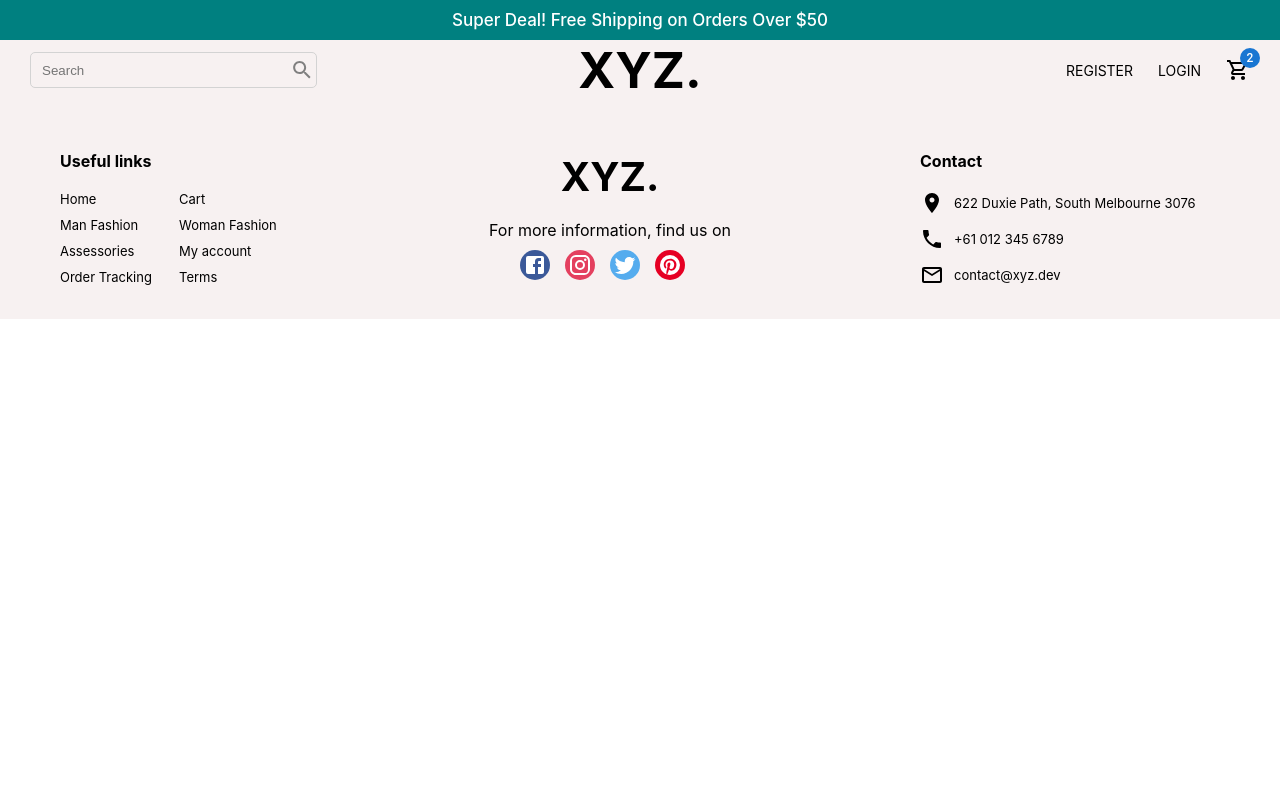
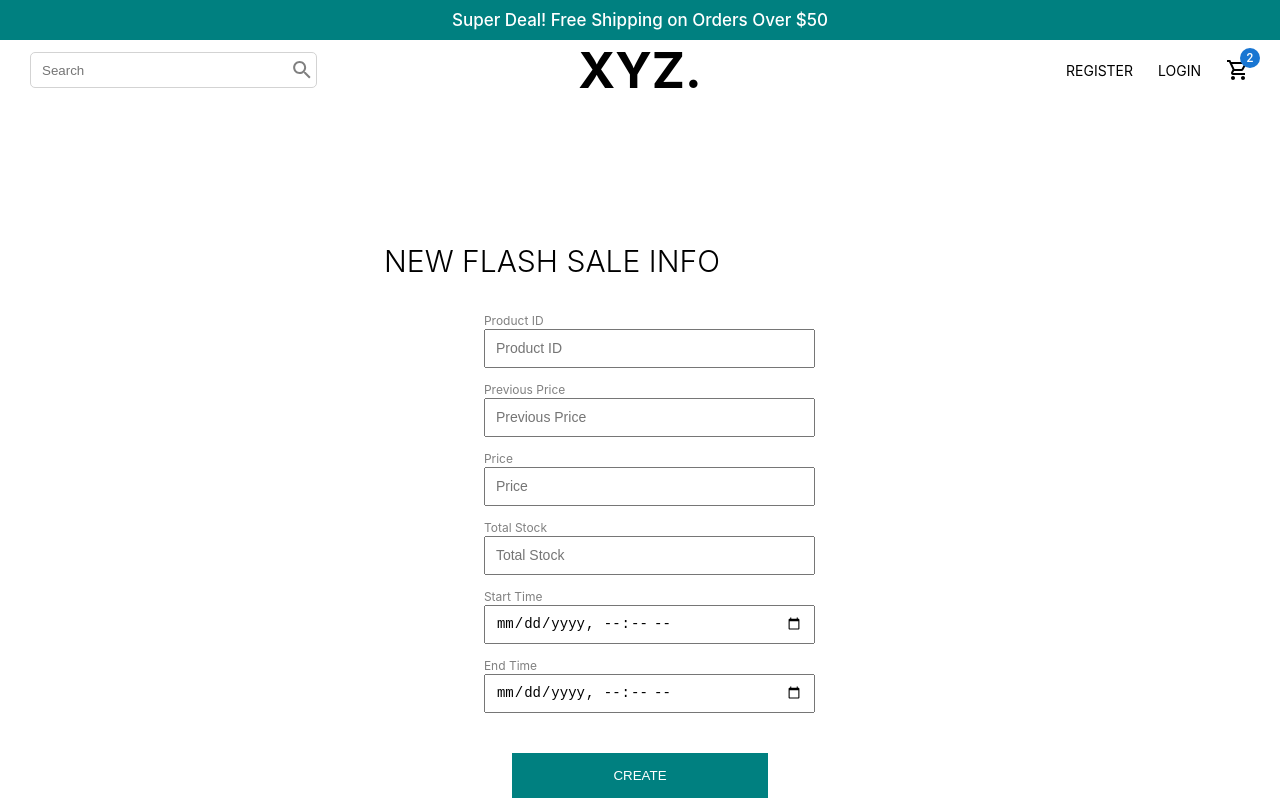
Before and after one commit to yaoyangdi/flash_sales, a React (Create React App) app in the folder frontend/ecommerce/: page /flashsales in a window 1280 px wide. Shown: the top 800 px of the page. Built offline with nearby package versions, Linux system fonts and the light colour scheme.

Commit message:
connection with the backend API for adding a new flash sale created

```diff
--- a/frontend/ecommerce/src/App.js
+++ b/frontend/ecommerce/src/App.js
@@ -5,6 +5,7 @@ import Navbar from "./components/Navbar";
 import Home from "./pages/Home";
 import Login from './pages/Login';
 import Register from './pages/Register';
+import NewFlashSale from './pages/NewFlashSale';
 
 function App() {
   return (
@@ -16,6 +17,7 @@ function App() {
           <Route path="/" element = {<Home/>} />
           <Route path="/register" element = {<Register/>} />
           <Route path="/login" element = {<Login/>} />
+          <Route path="/flashsales" element = {<NewFlashSale/>}/>
         </Routes>
         <Footer/>
       </Router>
--- a/frontend/ecommerce/src/assets/data.js
+++ b/frontend/ecommerce/src/assets/data.js
@@ -23,7 +23,7 @@ export const sliderItems = [
         title: "SCHOOL SEASON\n"+"UP to 70% OFF",
         desc: "GET SCHOLL READY WITH MORE SAVINGS!",
         img: school,
-        bg: "fcf1ed",
+        bg: "F7F1F1",
     }
 ]
 
--- a/frontend/ecommerce/src/components/FormInput.jsx
+++ b/frontend/ecommerce/src/components/FormInput.jsx
@@ -8,7 +8,7 @@ const InputContainer = styled.label`
 
     margin: 10px 25px 0px 20px;
     color: gray;
-    width: 40%;
+    width:  ${props=>props.width};
     min-height: 40px;
 `;
 const Input = styled.input`
@@ -17,10 +17,7 @@ const Input = styled.input`
     font-size: 14px;
     height: 15px;
     width: 100%;
-    border: 2px solid black;
-    &:focus{
-        border: 2px solid red;
-    }
+
 
 `;
 const ErrorMessage = styled.span`
@@ -34,14 +31,14 @@ const ErrorMessage = styled.span`
 `;
 
 const FormInput = (props) => {
-  const {label, errorMessage, onChange, ...inputProps} = props;
+  const {label, errorMessage, onChange, width, ...inputProps} = props;
   const [blur, setBlur] = useState(true);
   const handleBlur = (e) => {
     setBlur(true);
     console.log(blur);
   }
   return (
-    <InputContainer>
+    <InputContainer width={width}>
         <Label>{label}</Label>
         <Input  {...inputProps} onChange={onChange} onBlur={handleBlur} focused={blur.toString()}></Input>
         <ErrorMessage>{errorMessage}</ErrorMessage>
--- a/frontend/ecommerce/src/components/Navbar.jsx
+++ b/frontend/ecommerce/src/components/Navbar.jsx
@@ -5,12 +5,13 @@ import Badge from '@mui/material/Badge';
 
 const Container = styled.div`
     height: 70px;
-    background-color: #F7F1F1;
+    background-color: white;
 `;
 const Wrapper = styled.div`
     padding: 0px 30px;
     display: flex;
     align-items: center;
+
 `;
 
 const Left = styled.div`
--- /dev/null
+++ b/frontend/ecommerce/src/components/Newsletter.jsx
@@ -0,0 +1,58 @@
+import SendIcon from '@mui/icons-material/Send';
+import styled from 'styled-components';
+
+const Container = styled.div`
+    height: 60vh;
+    background-color: white;
+    display: flex;
+    align-items: center;
+    justify-content: center;
+    flex-direction: column;
+`;
+const Title = styled.h1`
+    font-size: 70px;
+    margin-bottom: 20px;
+`;
+const Desc = styled.div`
+    font-size: 24px;
+    font-weight: 300;
+    margin-bottom: 20px;
+`;
+const InputContainer = styled.div`
+    width:50%;
+    height: 40px;
+    background-color: white;
+    display: flex;
+    justify-content: space-between;
+    border: 1px solid lightgray;
+`;
+const Input = styled.input`
+    flex: 9;
+    border: none;
+    padding-left: 20px;
+    padding-right: 20px;
+`;
+const Button = styled.button`
+    flex: 1;
+    border: none;
+    background-color: teal;
+    color: white;
+    cursor: pointer;
+`;
+
+const Newsletter = () => {
+  return (
+    <Container>
+        <Title>Newsletter</Title>
+        <Desc>Get timely updates from your favorite products.</Desc>
+        <InputContainer>
+            <Input placeholder="Your email"></Input>
+            <Button>
+                <SendIcon/>
+            </Button>
+        </InputContainer>
+    </Container>
+  )
+}
+
+export default Newsletter
--- a/frontend/ecommerce/src/pages/Home.jsx
+++ b/frontend/ecommerce/src/pages/Home.jsx
@@ -1,8 +1,10 @@
+import Newsletter from "../components/Newsletter"
 import Slider from "../components/Slider"
 const Home = () => {
   return (
     <div>
         <Slider/>
+        <Newsletter/>
     </div>
   )
 }
--- /dev/null
+++ b/frontend/ecommerce/src/pages/NewFlashSale.jsx
@@ -0,0 +1,147 @@
+import { useRef, useState } from "react";
+import styled from "styled-components"
+import FormInput from "../components/FormInput";
+
+const Container = styled.div`
+    width: 100vw;
+    height: 100vh;
+    background: white;
+    display: flex;
+    align-items: center;
+    justify-content: center;
+`;
+const Wrapper = styled.div`
+    width: 40%;
+    padding: 20px;
+`;
+const Form = styled.form`
+    display: flex;
+    flex-wrap: wrap;
+    justify-content: center;
+`;
+const Title = styled.h1`
+    font-size: 30px;
+    font-weight: 300;
+`;
+
+const Button = styled.button`
+    width: 50%;
+    border: none;
+    padding: 15px 20px;
+    margin-top: 40px;
+    background-color: teal;
+    color: white;
+    cursor: pointer;
+`;
+
+
+const NewFlashSale = () => {
+    // use useRef to avoid re-rendering
+    const productIdRef = useRef();
+    const prevPriceRef = useRef();
+    const priceRef = useRef();
+    const totalStockRef = useRef();
+    const startTimeRef = useRef();
+    const endTimeRef = useRef();
+
+    const [values, setValues] = useState({   // use JSON object instead of using useState hook multiple times
+        productId: "",
+        prevPrice: "",
+        price: "",
+        totalStock: "",
+        startTime: "",
+        endTime: "",
+    });
+
+    // Handle multiple inputs
+    const inputs = [
+        {
+            id: 1,
+            name: "productId",
+            type: "text",
+            placeholder: "Product ID",
+            refer: productIdRef,
+            label: "Product ID",
+            required: true,
+        },
+        {
+            id: 2,
+            name: "prevPrice",
+            type: "text",
+            placeholder: "Previous Price",
+            refer: prevPriceRef,
+            label: "Previous Price",
+            required: true,
+        },
+        {
+            id: 3,
+            name: "price",
+            type: "text",
+            placeholder: "Price",
+            refer: priceRef,
+            label: "Price",
+            required: true,
+        },
+        {
+            id: 4,
+            name: "totalStock",
+            type: "number",
+            placeholder: "Total Stock",
+            refer: totalStockRef,
+            label: "Total Stock",
+            required: true,
+        },
+        {
+            id: 5,
+            name: "startTime",
+            type: "datetime-local",
+            placeholder: "Start Time",
+            refer: startTimeRef,
+            label: "Start Time",
+            required: true,
+        },
+        {
+            id: 6,
+            name: "endTime",
+            type: "datetime-local",
+            placeholder: "End Time",
+            refer: endTimeRef,
+            label: "End Time",
+            required: true,
+        },
+        ];
+
+    const onChange = (e) => {
+        setValues({...values, [e.target.name]: e.target.value})
+    }
+
+    // Handle submit
+    const handleSubmit = (e) =>{
+        e.preventDefault();  // prevent refresh the page by default
+        const data = new FormData(e.target);
+
+        fetch("http://localhost:8080/api/flashsale", {
+            method: "POST",
+            headers: {"Content-Type": "application/json"},
+            body: JSON.stringify(Object.fromEntries(data.entries()))
+        }).then(()=>{
+            console.log("new flashsale added")
+        })
+    }
+
+    return (
+        <Container>
+            <Wrapper>
+                <Title>NEW FLASH SALE INFO</Title>
+                <Form onSubmit={handleSubmit} >
+                    {inputs.map((input)=>(
+                        <FormInput key={input.id} {...input} width="60%" value={values[input.name]} onChange={onChange}/>
+                    ))}
+                    <Button type="submit">CREATE</Button>
+                </Form>
+            </Wrapper>
+        </Container>
+    )
+}
+
+export default NewFlashSale
--- a/frontend/ecommerce/src/pages/Register.jsx
+++ b/frontend/ecommerce/src/pages/Register.jsx
@@ -142,7 +142,7 @@ const Register = () => {
                 <Title>CREATE AN ACCOUNT</Title>
                 <Form onSubmit={handleSubmit} >
                     {inputs.map((input)=>(
-                        <FormInput key={input.id} {...input} value={values[input.name]} onChange={onChange}/>
+                        <FormInput key={input.id} {...input} width="40%" value={values[input.name]} onChange={onChange}/>
                     ))}
                     <Agreement>
                         By creating an account, I consent to the processing of my personal data in accordance with the <b>PRIVACY POLICY</b>
```
